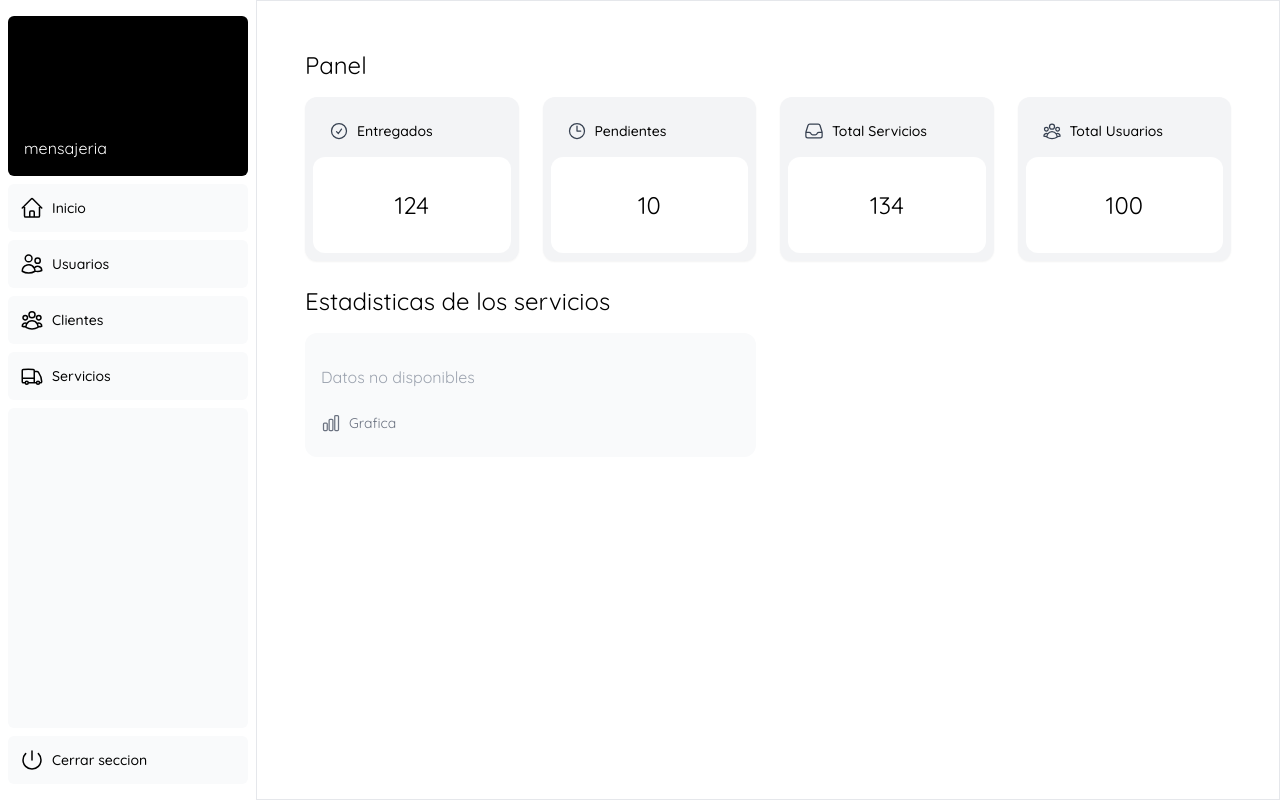
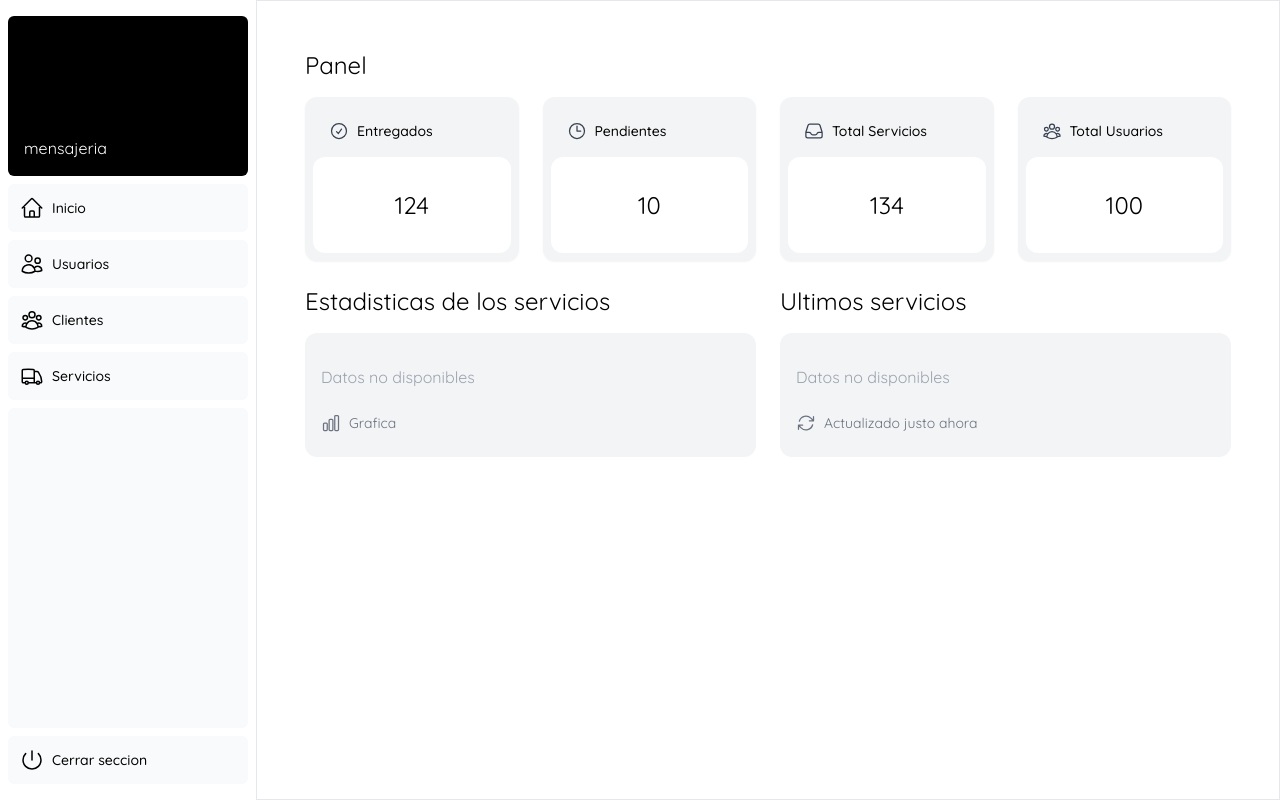
Before and after one commit to Jhonii10/db-mensajeria-app, a Next.js app in the folder frontend/: page /dashboard in a window 1280 px wide. Built offline with nearby package versions, Linux system fonts and the light colour scheme.

Commit message:
added service latest in dashboard

```diff
--- a/frontend/app/dashboard/(overview)/page.jsx
+++ b/frontend/app/dashboard/(overview)/page.jsx
@@ -1,4 +1,5 @@
 import Card from '@/app/ui/dashboard/card';
+import LatestService from '@/app/ui/dashboard/latestService';
 import RevenueChart from '@/app/ui/dashboard/revenueChart';
 import { Quicksand } from 'next/font/google';
 
@@ -13,7 +14,7 @@ export default async function Page() {
         Panel
       </h1>
       <div className="grid gap-6 sm:grid-cols-2 lg:grid-cols-4 ">
-      <Card title="Entregados" value={124} type="delivery" />
+        <Card title="Entregados" value={124} type="delivery" />
         <Card title="Pendientes" value={10} type="pending" />
         <Card title="Total Servicios" value={134} type="service" />
         <Card
@@ -23,8 +24,8 @@ export default async function Page() {
         />
       </div>
       <div className="mt-6 grid grid-cols-1 gap-6 md:grid-cols-4 lg:grid-cols-8 ">
-       {/* todo */}
        <RevenueChart/>
+       <LatestService/>
       </div>
     </main>
   );
--- /dev/null
+++ b/frontend/app/ui/dashboard/latestService.jsx
@@ -0,0 +1,60 @@
+import React from 'react';
+import { quicksand } from '../font/quicksand';
+import clsx from 'clsx';
+import { ArrowPathIcon } from '@heroicons/react/24/outline';
+
+const LatestService = ({latestService = []}) => {
+    return (
+        <div className="flex w-full flex-col md:col-span-4">
+      <h2 className={`${quicksand.className} mb-4 text-xl md:text-2xl`}>
+        Ultimos servicios
+      </h2>
+      <div className="flex grow flex-col justify-between rounded-xl bg-gray-100 p-4">
+        {/* NOTE: comment in this code when you get to this point in the course */}
+        {
+            !latestService || latestService.length >= 1
+            ? <div className="bg-white px-6">
+
+        {latestService?.map((service, i) => {
+          return (
+            <div
+              key={service.id}
+              className={clsx(
+                'flex flex-row items-center justify-between py-4',
+                {
+                  'border-t': i !== 0,
+                },
+              )}
+            >
+              <div className="flex items-center">
+                <div className="min-w-0">
+                  <p className="truncate text-sm font-semibold md:text-base">
+                    {service.name}
+                  </p>
+                  <p className="hidden text-sm text-gray-500 sm:block">
+                    {service.email}
+                  </p>
+                </div>
+              </div>
+              <p
+                className={`${quicksand.className} truncate text-sm font-medium md:text-base`}
+              >
+                {service.amount}
+              </p>
+            </div>
+          );
+        })}
+      </div>
+      : <p className="mt-4 text-gray-400">Datos no disponibles</p>
+        }
+
+        <div className="flex items-center pb-2 pt-6">
+          <ArrowPathIcon className="h-5 w-5 text-gray-500" />
+          <h3 className="ml-2 text-sm text-gray-500 ">Actualizado justo ahora</h3>
+        </div>
+      </div>
+    </div>
+    );
+}
+
+export default LatestService;
--- a/frontend/app/ui/dashboard/revenueChart.jsx
+++ b/frontend/app/ui/dashboard/revenueChart.jsx
@@ -74,7 +74,7 @@ const RevenueChart = () => {
       <h2 className={`${quicksand.className} mb-4 text-xl md:text-2xl`}>
         Estadisticas de los servicios
       </h2>
-      <div className="rounded-xl bg-gray-50 p-4">
+      <div className="rounded-xl bg-gray-100 p-4">
 
          {
             !array || array.length >= 1
--- /dev/null
+++ b/frontend/app/ui/font/quicksand.js
@@ -0,0 +1,3 @@
+import { Quicksand } from "next/font/google";
+
+export const quicksand = Quicksand({ subsets: ["latin"] });
```
